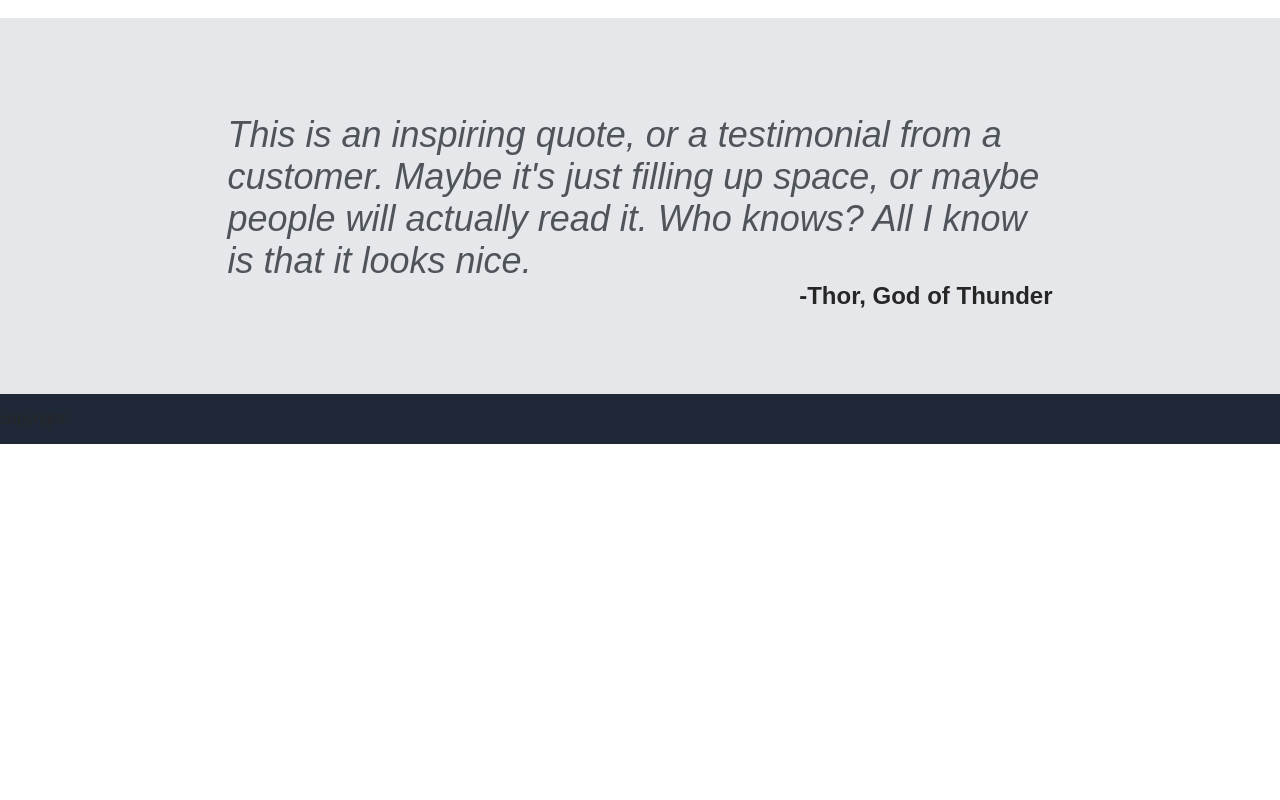
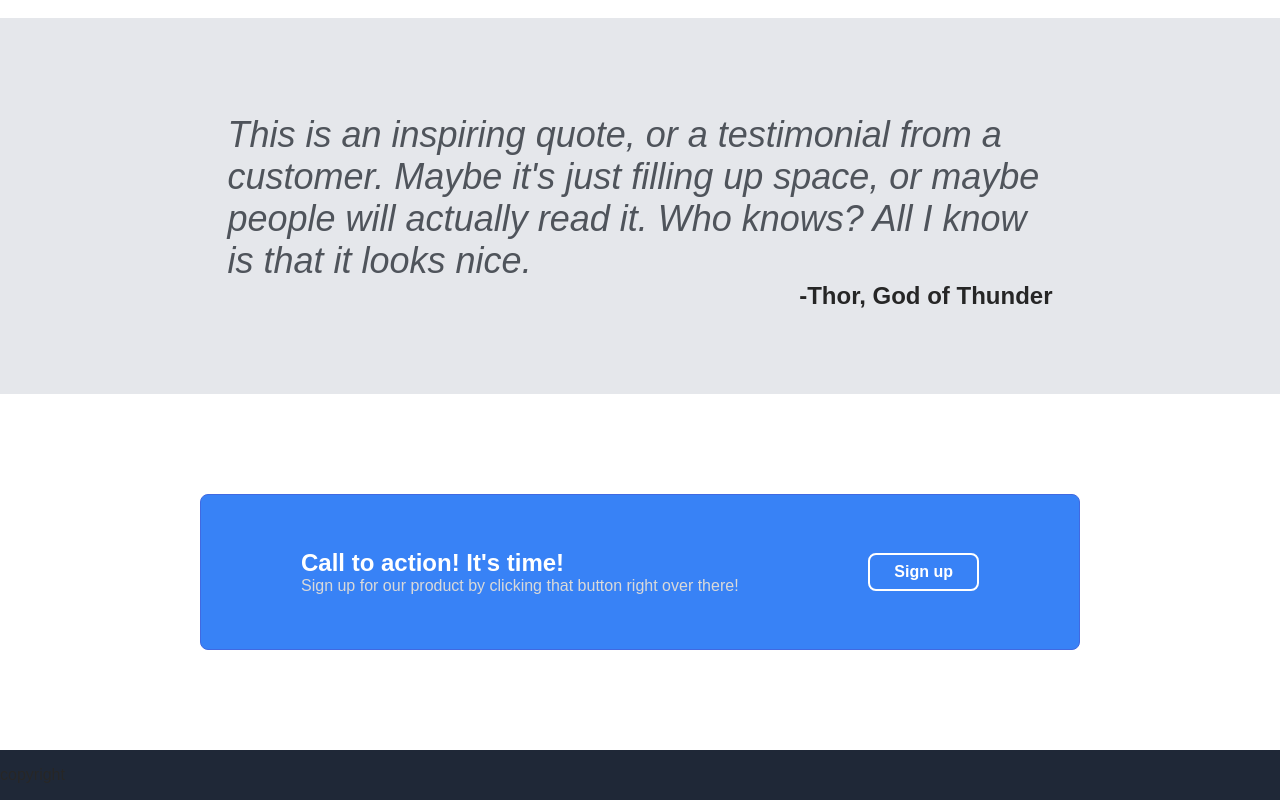
Before and after one commit to EasyCS50/Landing-Page, a plain HTML site: page index.html in a window 1280 px wide. Shown: the part 786-1586 px from the top of the page. Before the commit the page ends 1230 px from the top, so only its background shows below. Drawn offline with Linux system fonts and the light colour scheme.

Commit message:
Completed the action section

```diff
--- a/index.html
+++ b/index.html
@@ -51,6 +51,15 @@
                 <p class="quote-name">-Thor, God of Thunder</p>
             </div>
         </div>
+        <div class="action-section">
+            <div class="action-text">
+                <h2>Call to action! It's time!</h2>
+                <p>Sign up for our product by clicking that button right over there!</p>
+            </div>
+            <div class="action-button">
+                <button>Sign up</button>
+            </div>
+        </div>
     </div>
     <div class="footer">
         <p>copyright</p>
--- a/styles.css
+++ b/styles.css
@@ -122,6 +122,29 @@ h1.info-title {
     margin-top: 0;
 }
 
+.action-section {
+    display: flex;
+    justify-content: space-between;
+    align-items: center;
+    flex-wrap: wrap;
+    color: #E5E7EB;
+    background-color: #3882F6;
+    border: 1px solid #4169e1;
+    border-radius: 8px;
+    padding: 50px 100px;
+    margin: 100px 200px;
+}
+
+.action-text * {
+    margin: 0;
+    color: white;
+}
+
+.action-button * {
+    border: 2px solid white;
+    padding: auto 20px;
+}
+
 button {
     cursor: pointer;
     padding: 8px 24px;
```
